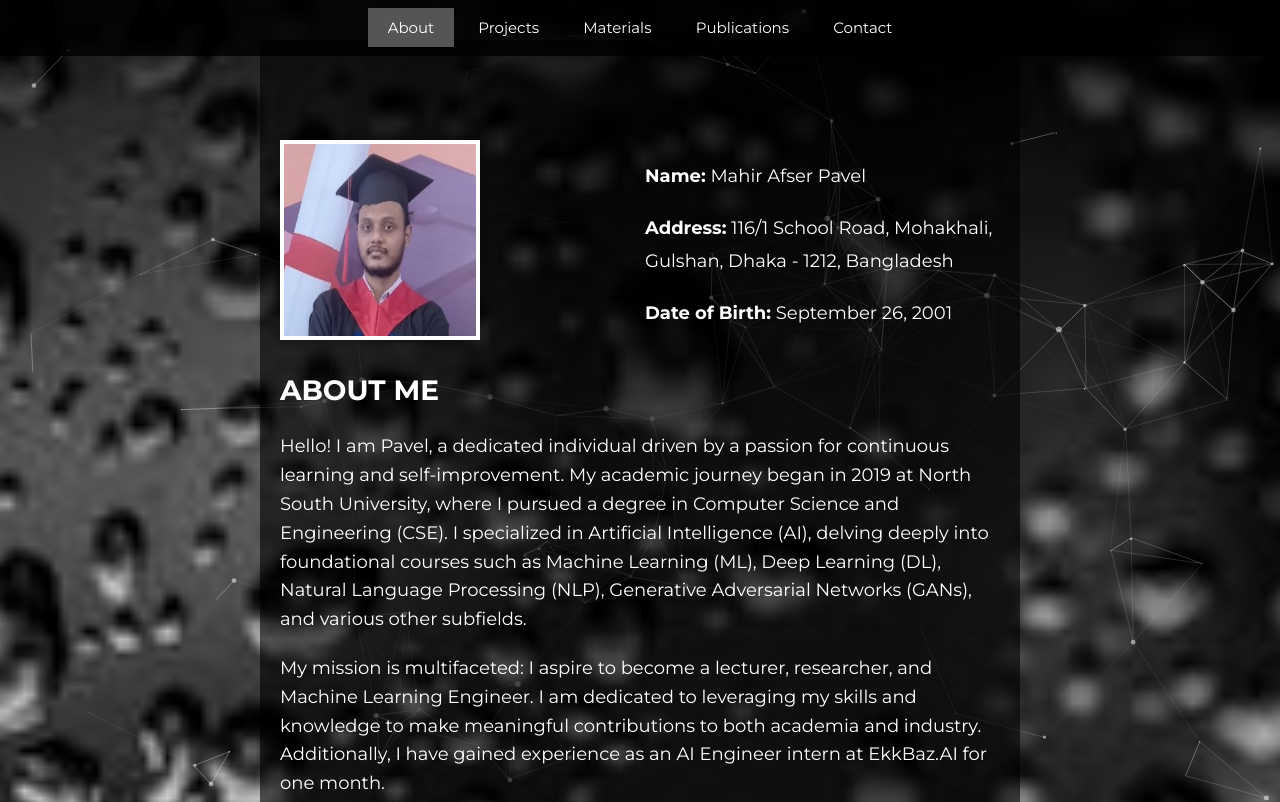
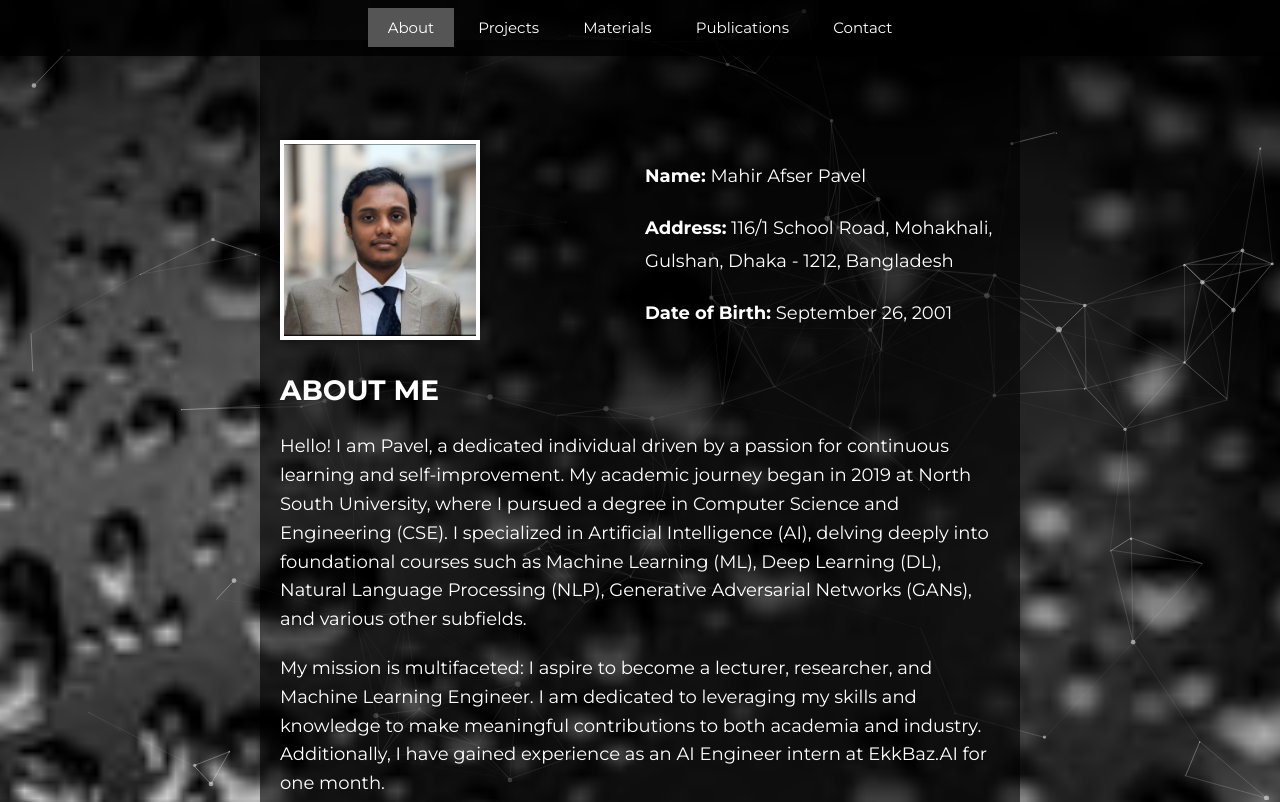
Before and after one commit to codewith-pavel/MyProfile, a plain HTML site: page index.html in a window 1280 px wide. Shown: the top 802 px of the page. Drawn offline with nearby package versions, Linux system fonts and the light colour scheme.

Commit message:
Update index.html

```diff
--- a/index.html
+++ b/index.html
@@ -400,7 +400,7 @@
     <div class="body-container">
         <div id="about" class="section active">
             <div class="profile-photo">
-                <img src="profile.jpg" alt="Profile Photo">
+                <img src="profile.png" alt="Profile Photo">
                 <aside>
                     <p><strong>Name:</strong> Mahir Afser Pavel</p>
                     <p><strong>Address:</strong> 116/1 School Road, Mohakhali, Gulshan, Dhaka - 1212, Bangladesh</p>
```
